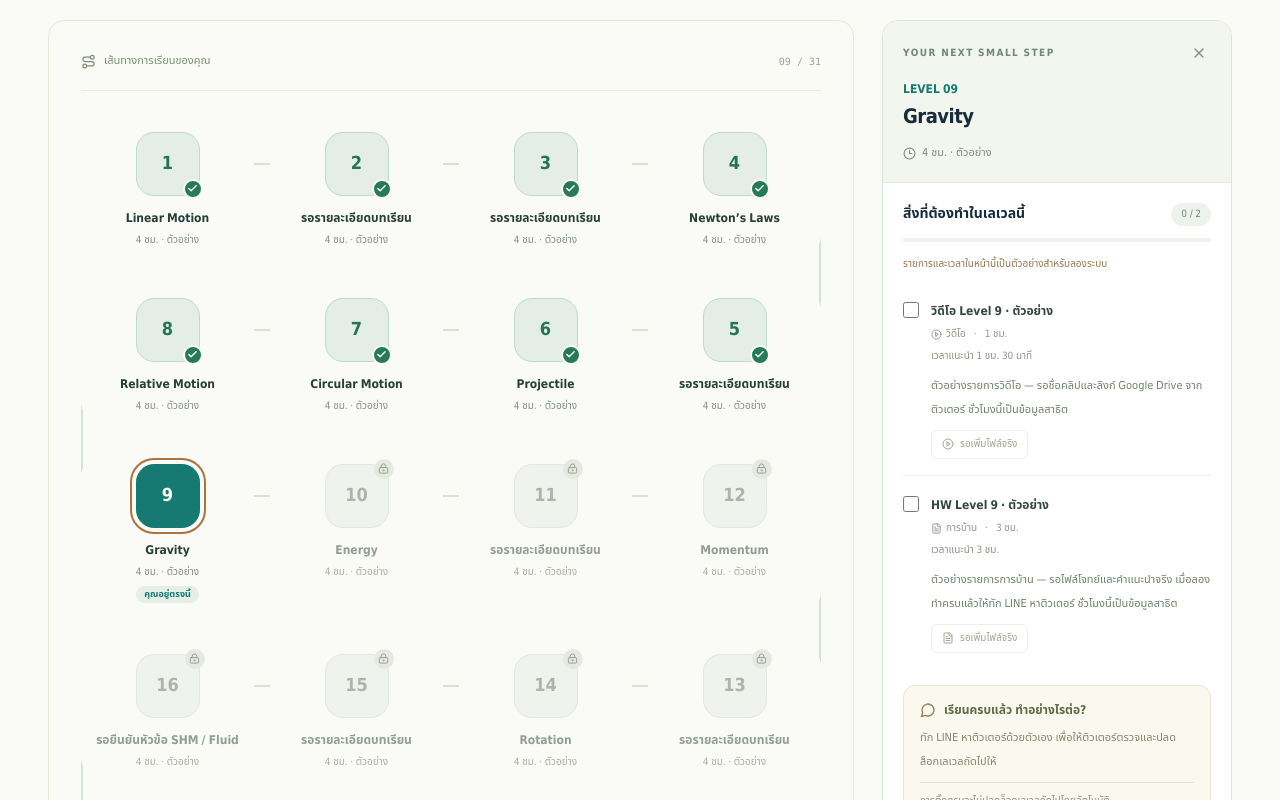
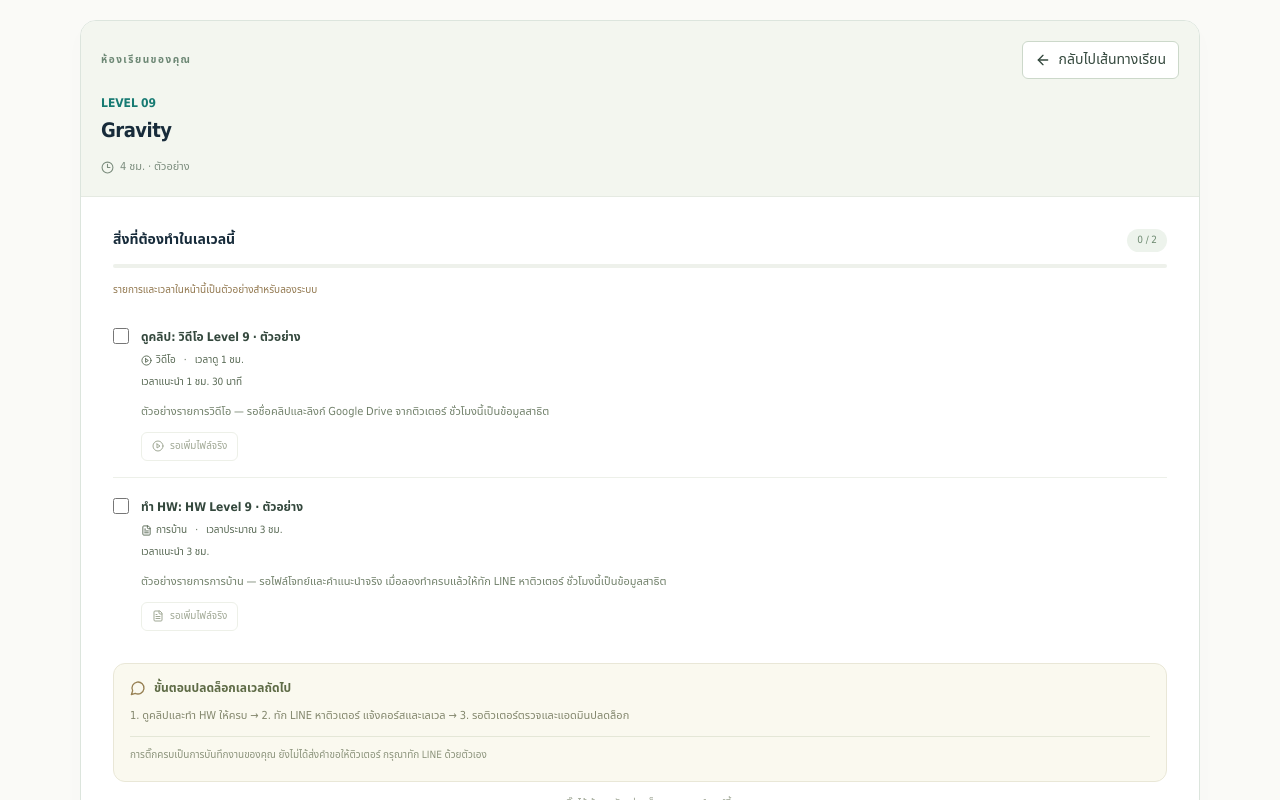
Before and after one commit to pxtape/baanphys, a Next.js app: page /preview/classroom in a window 1280 px wide. Both pictures are taken after a click on the button "เรียนต่อจากตรงนี้". Shown: the part 657-1457 px from the top of the page. Built offline with nearby package versions, Linux system fonts and the light colour scheme.

Commit message:
Expand lessons into a full-width classroom and clarify manual unlock steps

```diff
--- a/src/components/classroom/StudentClassroom.tsx
+++ b/src/components/classroom/StudentClassroom.tsx
@@ -5,7 +5,7 @@ import { useEffect, useRef, useState } from "react";
 import {
   ArrowLeft, ArrowRight, Atom, BookOpen, Check, CheckCheck, ChevronRight,
   CirclePlay, Clock3, FileText, Flag, GraduationCap, LayoutGrid, LockKeyhole,
-  LogOut, Maximize, MessageCircle, Minimize, Route, ShieldCheck, X,
+  LogOut, Maximize, MessageCircle, Minimize, Route, ShieldCheck,
 } from "lucide-react";
 import {
   COURSES, PRE_POSN_LEVELS, formatStudyTime,
@@ -93,13 +93,13 @@ function LevelPathway({ levels, unlockedLevel, selectedLevel, completedItemIds,
           aria-pressed={selected}
           style={{ "--path-column": rowIndex % 2 === 1 ? 4 - columnIndex : columnIndex + 1 } as React.CSSProperties}
           className={`classroom-path-node group relative z-10 flex items-center gap-4 rounded-xl border bg-[#fafaf7] px-4 py-3 text-left transition sm:flex-col sm:gap-3 sm:border-transparent sm:px-1 sm:py-0 sm:text-center ${locked ? "border-[#edf0eb] text-[#8d9890]" : "border-[#dce4de] text-[#172b3a]"}`}>
-          <span className={`relative flex h-14 w-14 shrink-0 items-center justify-center rounded-[18px] border text-lg font-semibold transition sm:h-16 sm:w-16 ${current ? "border-[#167a72] bg-[#167a72] text-white shadow-[0_0_0_6px_#e5eeea]" : completed ? "border-[#bfd9cc] bg-[#e4eee7] text-[#25745a]" : locked ? "border-[#e2e7df] bg-[#f0f2ed] text-[#adb5aa]" : "border-[#c8dace] bg-white text-[#167a72] group-hover:border-[#167a72]"} ${selected ? "ring-2 ring-[#ac733e] ring-offset-4 ring-offset-[#fafaf7]" : ""}`}>
+          <span className={`relative flex h-14 w-14 shrink-0 items-center justify-center rounded-[18px] border text-lg font-semibold transition sm:h-16 sm:w-16 ${current ? "border-[#167a72] bg-[#167a72] text-white shadow-[0_0_0_6px_#e5eeea]" : completed ? "border-[#bfd9cc] bg-[#e4eee7] text-[#25745a]" : locked ? "border-[#e2e7df] bg-[#f0f2ed] text-[#637261]" : "border-[#c8dace] bg-white text-[#167a72] group-hover:border-[#167a72]"} ${selected ? "ring-2 ring-[#ac733e] ring-offset-4 ring-offset-[#fafaf7]" : ""}`}>
             {level.number}
             {locked && <span className="absolute -right-1.5 -top-1.5 flex h-5 w-5 items-center justify-center rounded-full bg-[#e6e9e2] text-[#929c8b]"><LockKeyhole size={11}/></span>}
             {completed && !locked && <span className="absolute -bottom-1 -right-1 flex h-5 w-5 items-center justify-center rounded-full border-2 border-[#fafaf7] bg-[#27795c] text-white"><Check size={11} strokeWidth={3}/></span>}
           </span>
-          <span className="min-w-0"><span className={`block text-xs font-semibold leading-5 ${locked ? "text-[#929d94]" : "text-[#273e3b]"}`}>{level.title}</span>
-            <span className={`mt-1 block text-[10px] leading-4 ${locked ? "text-[#a7afa4]" : "text-[#819087]"}`}>{formatStudyTime(level.durationMinutes)}{demo && level.durationMinutes !== null ? " · ตัวอย่าง" : ""}</span>
+          <span className="min-w-0"><span className={`block text-xs font-semibold leading-5 ${locked ? "text-[#59675f]" : "text-[#273e3b]"}`}>{level.title}</span>
+            <span className={`mt-1 block text-[10px] leading-4 ${locked ? "text-[#647267]" : "text-[#819087]"}`}>{formatStudyTime(level.durationMinutes)}{demo && level.durationMinutes !== null ? " · ตัวอย่าง" : ""}</span>
             {current && <span className="mt-1.5 inline-block rounded-full bg-[#e5eee8] px-2 py-0.5 text-[9px] font-semibold text-[#167a72]">คุณอยู่ตรงนี้</span>}
           </span>
           {!locked && <ChevronRight size={16} className="ml-auto text-[#167a72] sm:hidden"/>}
@@ -110,11 +110,11 @@ function LevelPathway({ levels, unlockedLevel, selectedLevel, completedItemIds,
     <div className="flex items-center justify-center gap-2 border-t border-dashed border-[#d9e1d6] pt-7 text-[11px] text-[#879087]"><Flag size={14}/><span>ทุกก้าวเล็ก ๆ คือความก้าวหน้า</span></div>
     <style>{`
       @media (min-width: 640px) {
-        .classroom-path-row::before { content: ''; position: absolute; top: 32px; left: 12.5%; right: 12.5%; height: 2px; background: #d7e1d6; }
+        .classroom-path-row::before { content: ''; position: absolute; top: 32px; left: 12.5%; right: 12.5%; height: 2px; background: #9eb79e; }
         .classroom-path-node { grid-column: var(--path-column); grid-row: 1; }
       }
       @media (max-width: 639px) {
-        .classroom-path-row::before { content: ''; position: absolute; top: 40px; bottom: -36px; left: 43px; width: 2px; background: #d7e1d6; }
+        .classroom-path-row::before { content: ''; position: absolute; top: 40px; bottom: -36px; left: 43px; width: 2px; background: #9eb79e; }
       }
     `}</style>
   </div>;
@@ -126,13 +126,12 @@ function LessonPanel({ level, items, completedIds, pendingItem, error, demo, dir
   directDrive?: boolean; watermarkLabel?: string;
   onToggle: (itemId: string, done: boolean) => void; onClose: () => void;
 }) {
-  const [openMedia, setOpenMedia] = useState<string | null>(null);
+  const [openMedia, setOpenMedia] = useState<string | null>(items.find(item => item.kind === "video" && (item.hasMedia ?? Boolean(item.driveFileId)))?.id ?? null);
   const [mediaError, setMediaError] = useState("");
   const [mediaFullscreen, setMediaFullscreen] = useState(false);
   const mediaWrapperRef = useRef<HTMLDivElement>(null);
   const doneCount = items.filter((item) => completedIds.includes(item.id)).length;
   const finished = items.length > 0 && doneCount === items.length;
-  useEffect(() => { setOpenMedia(null); setMediaError(""); }, [level.number]);
   useEffect(() => {
     const handleFullscreenChange = () => setMediaFullscreen(Boolean(mediaWrapperRef.current && document.fullscreenElement === mediaWrapperRef.current));
     document.addEventListener("fullscreenchange", handleFullscreenChange);
@@ -151,12 +150,12 @@ function LessonPanel({ level, items, completedIds, pendingItem, error, demo, dir
   }
   return <section aria-label={`รายการเรียน Level ${level.number}`} className="overflow-hidden rounded-2xl border border-[#dce5dd] bg-white shadow-[0_8px_24px_#172b3a04]">
     <div className="border-b border-[#e5eae2] bg-[#f3f6ef] p-5">
-      <div className="flex items-center justify-between"><p className="text-[10px] font-semibold uppercase tracking-[.15em] text-[#6d8875]">YOUR NEXT SMALL STEP</p><button type="button" onClick={onClose} aria-label="ปิดรายการเรียน" className="rounded-md p-1 text-[#819087] hover:bg-white"><X size={16}/></button></div>
+      <div className="flex items-center justify-between"><p className="text-[10px] font-semibold uppercase tracking-[.15em] text-[#6d8875]">ห้องเรียนของคุณ</p><button type="button" onClick={onClose} aria-label="กลับไปเส้นทางเรียน" className="inline-flex items-center gap-2 rounded-md border border-[#ccd8ca] bg-white px-3 py-2 text-sm text-[#34483d]"><ArrowLeft size={16}/> กลับไปเส้นทางเรียน</button></div>
       <p className="mt-4 text-xs font-semibold text-[#167a72]">LEVEL {String(level.number).padStart(2, "0")}</p>
       <h3 className="mt-1 text-xl font-semibold leading-8 tracking-tight text-[#172b3a]">{level.title}</h3>
       <div className="mt-3 flex items-center gap-1.5 text-[11px] text-[#7c8d7e]"><Clock3 size={13}/>{formatStudyTime(level.durationMinutes)}{demo && level.durationMinutes !== null ? " · ตัวอย่าง" : ""}</div>
     </div>
-    <div className="p-5">
+    <div className="p-5 sm:p-8">
       <div className="flex items-center justify-between"><h4 className="text-sm font-semibold">สิ่งที่ต้องทำในเลเวลนี้</h4><span className="rounded-full bg-[#edf3ec] px-2.5 py-1 text-[10px] text-[#6f8b72]">{doneCount} / {items.length}</span></div>
       <div className="mt-3 h-1 overflow-hidden rounded-full bg-[#eef1eb]"><div className="h-full rounded-full bg-[#167a72] transition-all" style={{ width: `${items.length ? doneCount / items.length * 100 : 0}%` }}/></div>
       {demo && <p className="mt-3 text-[10px] leading-5 text-[#92784f]">รายการและเวลาในหน้านี้เป็นตัวอย่างสำหรับลองระบบ</p>}
@@ -170,13 +169,13 @@ function LessonPanel({ level, items, completedIds, pendingItem, error, demo, dir
             <div className="flex items-start gap-3"><input type="checkbox" id={`task-${item.id}`} checked={checked} disabled={pendingItem !== null}
               onChange={(event) => onToggle(item.id, event.target.checked)} aria-label={`เรียนครบ ${item.title}`}
               className="mt-1 h-4 w-4 shrink-0 accent-[#167a72] disabled:opacity-50"/>
-              <div className="min-w-0 flex-1"><label htmlFor={`task-${item.id}`} className={`cursor-pointer text-xs font-semibold leading-6 ${checked ? "text-[#829080] line-through decoration-[#b4c2ae]" : "text-[#34483d]"}`}>{item.title}</label>
-                <div className="mt-1 flex flex-wrap items-center gap-2 text-[10px] text-[#8d9988]"><span className="inline-flex items-center gap-1">{isVideo ? <CirclePlay size={11}/> : <FileText size={11}/>} {isVideo ? "วิดีโอ" : item.kind === "sheet" ? "ชีท / เอกสาร" : "การบ้าน"}</span><span>·</span><span>{formatStudyTime(item.durationMinutes)}</span></div>
-                {item.recommendedMinutes !== null && <p className="mt-1 text-[10px] leading-5 text-[#8c9785]">เวลาแนะนำ {formatStudyTime(item.recommendedMinutes)}</p>}
+              <div className="min-w-0 flex-1"><label htmlFor={`task-${item.id}`} className={`cursor-pointer text-xs font-semibold leading-6 ${checked ? "text-[#829080] line-through decoration-[#b4c2ae]" : "text-[#34483d]"}`}>{isVideo ? "ดูคลิป: " : item.kind === "sheet" ? "ชีทประกอบ: " : "ทำ HW: "}{item.title}</label>
+                <div className="mt-1 flex flex-wrap items-center gap-2 text-[10px] text-[#586954]"><span className="inline-flex items-center gap-1">{isVideo ? <CirclePlay size={11}/> : <FileText size={11}/>} {isVideo ? "วิดีโอ" : item.kind === "sheet" ? "ชีท / เอกสาร" : "การบ้าน"}</span><span>·</span><span>{item.durationMinutes === null ? isVideo ? "ดูเวลาจากเครื่องเล่น" : "ยังไม่ระบุเวลาทำ" : `${isVideo ? "เวลาดู " : "เวลาประมาณ "}${formatStudyTime(item.durationMinutes)}`}</span></div>
+                {item.recommendedMinutes !== null && <p className="mt-1 text-[10px] leading-5 text-[#586954]">เวลาแนะนำ {formatStudyTime(item.recommendedMinutes)}</p>}
                 {item.instructions && <p className="mt-2 whitespace-pre-line text-[11px] leading-6 text-[#71806a]">{item.instructions}</p>}
                 <button type="button" disabled={!hasMedia || demo} onClick={() => { setOpenMedia(openMedia === item.id ? null : item.id); setMediaError(""); }}
                   className="mt-2 inline-flex items-center gap-1.5 rounded-md border border-[#dfe7d8] px-2.5 py-1.5 text-[10px] font-medium text-[#167a72] transition hover:bg-[#f3f7ee] disabled:cursor-default disabled:border-[#edf0e8] disabled:text-[#a0a895]">
-                  {isVideo ? <CirclePlay size={12}/> : <FileText size={12}/>} {hasMedia && !demo ? openMedia === item.id ? "ปิดสื่อการเรียน" : isVideo ? "ดูวิดีโอ" : item.kind === "sheet" ? "เปิดชีท" : "เปิดการบ้าน" : "รอเพิ่มไฟล์จริง"}
+                  {isVideo ? <CirclePlay size={12}/> : <FileText size={12}/>} {hasMedia && !demo ? openMedia === item.id ? isVideo ? "ซ่อนวิดีโอ" : "ซ่อนเอกสาร" : isVideo ? "เริ่มดูวิดีโอ" : item.kind === "sheet" ? "เปิดชีท" : "เปิดการบ้าน" : "รอเพิ่มไฟล์จริง"}
                 </button>
               </div>
             </div>
@@ -190,9 +189,9 @@ function LessonPanel({ level, items, completedIds, pendingItem, error, demo, dir
       </div>
       {error && <p role="alert" className="mt-3 rounded-lg bg-[#fff2ed] px-3 py-2 text-xs leading-6 text-[#b15d43]">{error}</p>}
       <div className={`mt-4 rounded-xl border p-4 ${finished ? "border-[#b9d9bd] bg-[#edf6eb]" : "border-[#e9e7d7] bg-[#faf9ef]"}`}>
-        <div className="flex items-center gap-2">{finished ? <CheckCheck size={16} className="text-[#4a8956]"/> : <MessageCircle size={16} className="text-[#978154]"/>}<p className="text-xs font-semibold text-[#5e6b46]">{finished ? "ทำรายการครบแล้ว เก่งมาก!" : "เรียนครบแล้ว ทำอย่างไรต่อ?"}</p></div>
-        <p className="mt-2 text-[11px] leading-6 text-[#83876d]">ทัก LINE หาติวเตอร์ด้วยตัวเอง เพื่อให้ติวเตอร์ตรวจและปลดล็อกเลเวลถัดไปให้</p>
-        <p className="mt-2 border-t border-[#e4e7d7] pt-2 text-[10px] leading-5 text-[#8b937b]">การติ๊กครบจะไม่ปลดล็อกเลเวลถัดไปโดยอัตโนมัติ</p>
+        <div className="flex items-center gap-2">{finished ? <CheckCheck size={16} className="text-[#4a8956]"/> : <MessageCircle size={16} className="text-[#978154]"/>}<p className="text-xs font-semibold text-[#5e6b46]">{finished ? "ทำครบแล้ว · ติดต่อ LINE เพื่อขอปลดล็อก" : "ขั้นตอนปลดล็อกเลเวลถัดไป"}</p></div>
+        <p className="mt-2 text-[11px] leading-6 text-[#83876d]">1. ดูคลิปและทำ HW ให้ครบ → 2. ทัก LINE หาติวเตอร์ แจ้งคอร์สและเลเวล → 3. รอติวเตอร์ตรวจและแอดมินปลดล็อก</p>
+        <p className="mt-2 border-t border-[#e4e7d7] pt-2 text-[10px] leading-5 text-[#8b937b]">การติ๊กครบเป็นการบันทึกงานของคุณ ยังไม่ได้ส่งคำขอให้ติวเตอร์ กรุณาทัก LINE ด้วยตัวเอง</p>
       </div>
       {demo && <p className="mt-3 text-center text-[10px] leading-5 text-[#9ba391]">ลองติ๊กได้ ข้อมูลตัวอย่างเก็บเฉพาะเบราว์เซอร์นี้</p>}
     </div>
@@ -285,7 +284,7 @@ export function StudentClassroom({ demo = false, user, enrollments: initialEnrol
     if (!enrollment || number > enrollment.unlockedLevel) return;
     setSelectedLevel(number);
     setError("");
-    requestAnimationFrame(() => detailRef.current?.scrollIntoView({ behavior: "smooth", block: "nearest" }));
+    requestAnimationFrame(() => detailRef.current?.scrollIntoView({ behavior: "smooth", block: "start" }));
   }
 
   async function signOut() {
@@ -320,13 +319,13 @@ export function StudentClassroom({ demo = false, user, enrollments: initialEnrol
 
       {selectedCourse && enrollment ? <section ref={pathwayRef} className="mt-10 scroll-mt-5 border-t border-[#e3e8dc] pt-8" aria-labelledby="pathway-heading">
         <div className="mb-7 flex flex-wrap items-start justify-between gap-4"><div><p className="text-[9px] font-semibold uppercase tracking-[.17em] text-[#8c9a7b]">THE PATHWAY</p><h2 id="pathway-heading" className="mt-1.5 text-xl font-semibold tracking-tight">{selectedCourse.title}<span className="ml-3 text-xs font-normal text-[#9aa38c]">{selectedLevelCount ? `${selectedLevelCount} levels` : "รอรายละเอียดคอร์ส"}</span></h2></div><div className="flex flex-wrap items-center gap-4 pt-2 text-[10px] text-[#909b82]"><span className="inline-flex items-center gap-1.5"><span className="h-2 w-2 rounded-full bg-[#b8d1b8]"/>เรียนผ่านมาแล้ว</span><span className="inline-flex items-center gap-1.5"><span className="h-2 w-2 rounded-full bg-[#167a72]"/>เลเวลปัจจุบัน</span><span className="inline-flex items-center gap-1.5"><LockKeyhole size={10}/>ยังไม่ปลดล็อก</span></div></div>
-        <div className={`grid items-start gap-7 ${level ? "xl:grid-cols-[minmax(0,1fr)_350px]" : "lg:grid-cols-[minmax(0,1fr)_285px]"}`}>
-          <div className="min-w-0 rounded-2xl border border-[#e3e8dc] bg-[#fafaf7] p-5 sm:p-8">
+        <div className={`grid items-start gap-7 ${level ? "mx-auto max-w-[1120px]" : "lg:grid-cols-[minmax(0,1fr)_285px]"}`}>
+          <div hidden={Boolean(level)} className="min-w-0 rounded-2xl border border-[#e3e8dc] bg-[#fafaf7] p-5 sm:p-8">
             <div className="mb-7 flex items-center justify-between border-b border-[#e8ecdf] pb-5"><div className="flex items-center gap-2 text-[11px] text-[#7e8f70]"><Route size={15}/><span>เส้นทางการเรียนของคุณ</span></div><span className="font-mono text-[10px] text-[#9aa68b]">{String(currentLevel).padStart(2, "0")} / {selectedLevelCount ?? "—"}</span></div>
             {levels.length > 0 ? <LevelPathway levels={levels} unlockedLevel={enrollment.unlockedLevel} selectedLevel={selectedLevel} items={courseItems} completedItemIds={completedIds} demo={demo} onSelect={openLevel}/> : <div className="py-16 text-center"><BookOpen size={30} className="mx-auto text-[#a5b192]"/><p className="mt-4 text-sm text-[#738463]">รอรายละเอียดเส้นทางคอร์สนี้</p><p className="mt-2 text-xs text-[#9ba68d]">ติวเตอร์กำลังจัดเตรียมเลเวลและเนื้อหา</p></div>}
           </div>
-          <div ref={detailRef} className="scroll-mt-5 xl:sticky xl:top-5">
-            {level ? <LessonPanel level={level} items={courseItems.filter((item) => item.levelNumber === level.number)} completedIds={completedIds} pendingItem={pendingItem} error={error} demo={demo} directDrive={directDrive} watermarkLabel={`${user.displayName} · ${user.username}`} onToggle={(itemId, completed) => void toggleTask(itemId, completed)} onClose={() => setSelectedLevel(null)}/> : <aside className="space-y-5">
+          <div ref={detailRef} className="min-w-0 scroll-mt-5">
+            {level ? <LessonPanel key={`${selectedCourseId}-${level.number}`} level={level} items={courseItems.filter((item) => item.levelNumber === level.number)} completedIds={completedIds} pendingItem={pendingItem} error={error} demo={demo} directDrive={directDrive} watermarkLabel={`${user.displayName} · ${user.username}`} onToggle={(itemId, completed) => void toggleTask(itemId, completed)} onClose={() => setSelectedLevel(null)}/> : <aside className="space-y-5">
               <div className="relative overflow-hidden rounded-2xl bg-[#ecf0e2] p-6"><div className="relative z-10"><p className="text-[9px] font-semibold uppercase tracking-[.18em] text-[#94a078]">ONE LEVEL AT A TIME</p><div className="my-6 flex h-14 w-14 items-center justify-center rounded-2xl border border-[#d7dec4] bg-[#f5f7ed] text-[#8b9b69]"><Atom size={31} strokeWidth={1}/></div><h3 className="text-lg font-medium leading-8 text-[#5d704b]">เข้าใจทีละเรื่อง<br/>ไปได้ไกลกว่าที่คิด</h3><p className="mt-3 text-[11px] leading-6 text-[#899776]">คลิกเลเวลที่ปลดล็อก เพื่อดูวิดีโอ การบ้าน และเวลาแนะนำในการเรียน</p><button type="button" onClick={() => openLevel(currentLevel)} disabled={levels.length === 0} className="mt-5 inline-flex items-center gap-2 rounded-lg bg-white px-4 py-2.5 text-[11px] font-semibold text-[#567243] disabled:opacity-50">เปิด Level {currentLevel}<ArrowRight size={13}/></button></div><span className="pointer-events-none absolute -right-16 -top-12 h-44 w-44 rounded-full border border-[#dce3ca]"/><span className="pointer-events-none absolute -bottom-20 -left-10 h-44 w-44 rounded-full border border-[#dce3ca]"/></div>
               <div className="rounded-xl border border-[#e3e7d9] bg-white p-5"><div className="flex items-center gap-2 text-xs font-semibold text-[#71845b]"><MessageCircle size={15}/>เรียนครบแล้ว ทักติวเตอร์</div><p className="mt-2 text-[11px] leading-6 text-[#97a187]">เมื่อเรียนและทำ HW ครบ ให้ทัก LINE หาติวเตอร์ด้วยตัวเอง ติวเตอร์จะตรวจและปลดล็อกเลเวลถัดไปให้</p></div>
               <div className="flex items-start gap-2 px-1 text-[10px] leading-5 text-[#a0a990]"><ShieldCheck size={14} className="mt-0.5 shrink-0"/><p>สื่อการเรียนสำหรับบัญชีของคุณเท่านั้น กรุณาไม่ส่งต่อให้ผู้อื่น</p></div>
```
Also changed, not shown: 1 other file (tests, documents, lock files or other folders).
